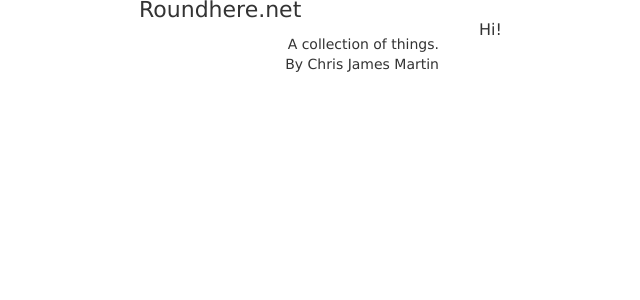
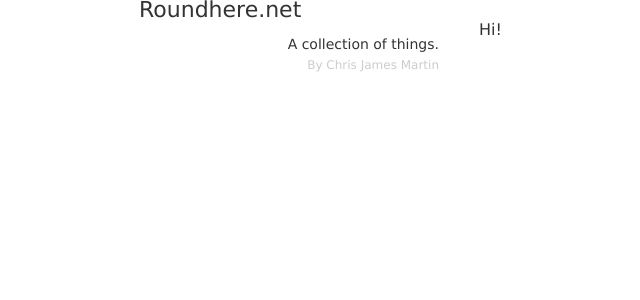
Before and after one commit to cjmartin/cjmartin.github.com, a Jekyll site: the page built from index.html, in a window 1280 px wide. Shown: the top 300 px of the page, without its empty margins (21-661 px from the left). Built offline with Jekyll 4.4.1, drawn with Linux system fonts in a browser that asks for light colours; comment, search, counter and statistics services are not loaded.

Commit message:
id not a class

```diff
--- a/css/screen.css
+++ b/css/screen.css
@@ -66,7 +66,7 @@ hr {
 	text-align:right;
 }
 
-.by-cjm{
+#by-cjm{
 	font-size:12px;
 	color:#CCCCCC;
 }
```
